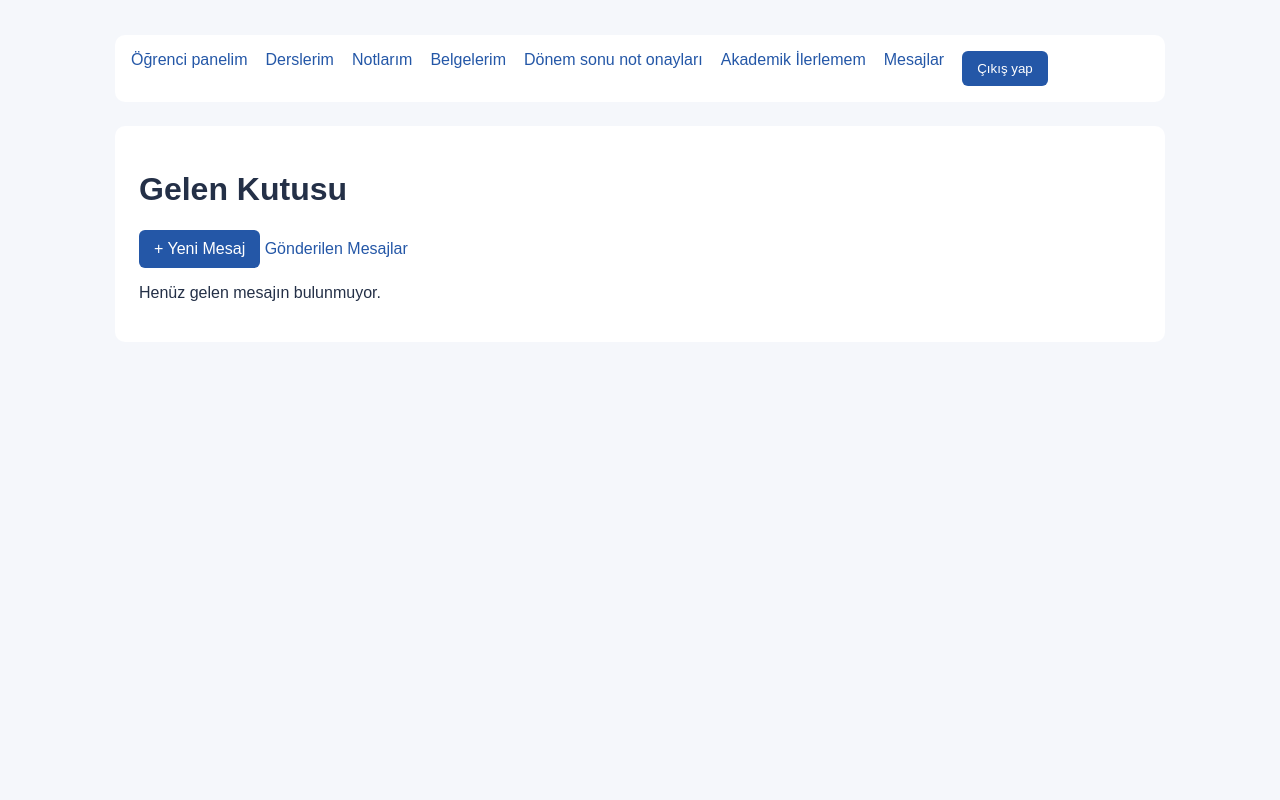
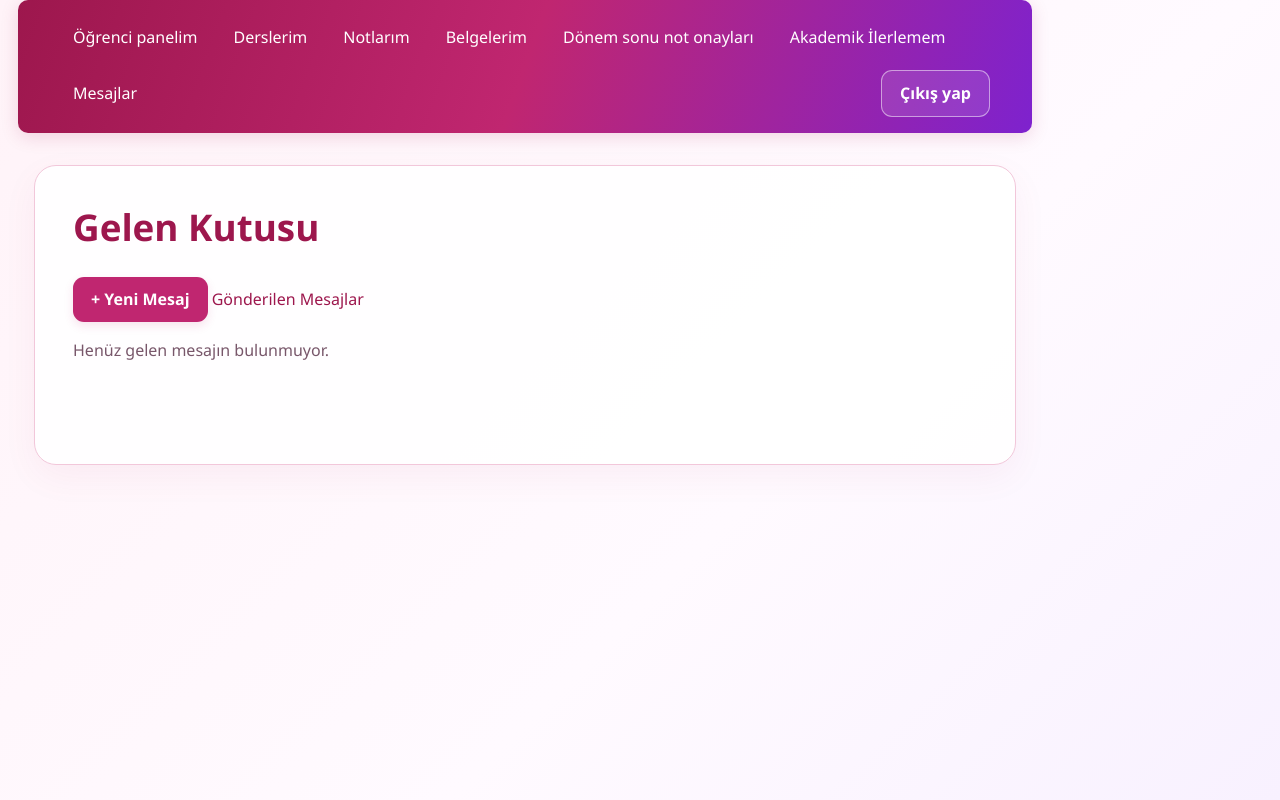
Before and after one commit to ayseceydall/cap-ydp_otomasyon, a Django app: page /mesajlar/ in a window 1280 px wide. Run offline with Django 5.2, Linux system fonts and the light colour scheme; the visitor is signed in with stand-in values (Sample User, id 1); data comes from the database, SQL or seed files in the repository; data that the repository does not hold is empty.

Commit message:
Refresh site with pink theme

```diff
--- a/students/templates/students/base.html
+++ b/students/templates/students/base.html
@@ -82,6 +82,7 @@
         }
     </style>
 
+
 <style>
     .message-badge {
         display: inline-block;
@@ -96,6 +97,243 @@
         text-align: center;
     }
 </style>
+
+
+<style>
+    :root {
+        --pink-light: #fff3f8;
+        --pink-soft: #fce7f3;
+        --pink-border: #f2c7da;
+        --pink-main: #c02670;
+        --pink-dark: #9d174d;
+        --purple: #7e22ce;
+        --text-main: #4a2638;
+        --text-muted: #78576a;
+        --white: #ffffff;
+    }
+
+    * {
+        box-sizing: border-box;
+    }
+
+    body {
+        margin: 0;
+        min-height: 100vh;
+        background: linear-gradient(
+            135deg,
+            #fff3f8 0%,
+            #fffaff 60%,
+            #f8f1ff 100%
+        );
+        color: var(--text-main);
+        font-family: "Segoe UI", Arial, sans-serif;
+        line-height: 1.6;
+    }
+
+    nav {
+        display: flex;
+        flex-wrap: wrap;
+        align-items: center;
+        gap: 10px;
+        padding: 16px clamp(16px, 4vw, 42px);
+        background: linear-gradient(
+            110deg,
+            var(--pink-dark),
+            var(--pink-main),
+            var(--purple)
+        );
+        box-shadow: 0 4px 18px #9d174d26;
+    }
+
+    nav a {
+        display: inline-block;
+        padding: 9px 13px;
+        border-radius: 10px;
+        color: var(--white);
+        text-decoration: none;
+        font-weight: 500;
+        transition: background 0.2s ease;
+    }
+
+    nav a:hover {
+        background: #ffffff26;
+    }
+
+    nav form {
+        margin-left: auto;
+    }
+
+    button,
+    input[type="submit"],
+    a.button {
+        display: inline-block;
+        padding: 10px 18px;
+        border: none;
+        border-radius: 11px;
+        background: var(--pink-main);
+        color: var(--white);
+        font: inherit;
+        font-weight: 600;
+        text-decoration: none;
+        cursor: pointer;
+        box-shadow: 0 4px 10px #c0267020;
+        transition: transform 0.2s ease, background 0.2s ease;
+    }
+
+    button:hover,
+    input[type="submit"]:hover,
+    a.button:hover {
+        background: var(--pink-dark);
+        transform: translateY(-1px);
+    }
+
+    nav button {
+        border: 1px solid #ffffff80;
+        background: #ffffff1c;
+        color: var(--white);
+        box-shadow: none;
+    }
+
+    nav button:hover {
+        background: #ffffff35;
+    }
+
+    main.panel {
+        width: min(1120px, calc(100% - 32px));
+        min-height: 300px;
+        margin: 32px auto;
+        padding: clamp(20px, 4vw, 38px);
+        border: 1px solid var(--pink-border);
+        border-radius: 22px;
+        background: #ffffffed;
+        box-shadow: 0 12px 36px #9d174d0d;
+    }
+
+    h1,
+    h2,
+    h3 {
+        color: var(--pink-dark);
+        line-height: 1.3;
+    }
+
+    h1 {
+        margin-top: 0;
+        font-size: clamp(1.7rem, 4vw, 2.3rem);
+    }
+
+    h2 {
+        margin-top: 30px;
+    }
+
+    p {
+        color: var(--text-muted);
+    }
+
+    main.panel a:not(.button) {
+        color: var(--pink-dark);
+    }
+
+    input:not([type="checkbox"]):not([type="radio"]),
+    select,
+    textarea {
+        width: 100%;
+        max-width: 100%;
+        margin-top: 5px;
+        padding: 11px 12px;
+        border: 1px solid var(--pink-border);
+        border-radius: 10px;
+        background: #fffafd;
+        color: var(--text-main);
+        font: inherit;
+    }
+
+    input:focus,
+    select:focus,
+    textarea:focus {
+        outline: 2px solid #ec489966;
+        border-color: var(--pink-main);
+    }
+
+    label {
+        color: var(--text-main);
+        font-weight: 600;
+    }
+
+    table {
+        width: 100%;
+        border-collapse: collapse;
+        background: var(--white);
+    }
+
+    th {
+        background: var(--pink-soft);
+        color: var(--pink-dark);
+    }
+
+    th,
+    td {
+        padding: 11px 12px;
+        border-color: var(--pink-border) !important;
+        text-align: left;
+    }
+
+    tbody tr:hover {
+        background: #fff7fb;
+    }
+
+    progress {
+        width: 100%;
+        height: 14px;
+        accent-color: var(--pink-main);
+    }
+
+    .message-badge {
+        display: inline-block;
+        min-width: 21px;
+        padding: 2px 7px;
+        border-radius: 20px;
+        background: #ffffff;
+        color: var(--pink-dark);
+        font-size: 12px;
+        font-weight: 700;
+        text-align: center;
+    }
+
+    .success {
+        width: min(1120px, calc(100% - 32px));
+        margin: 18px auto;
+        padding: 13px 17px;
+        border: 1px solid #f2b8d1;
+        border-radius: 12px;
+        background: var(--pink-soft);
+        color: var(--pink-dark);
+    }
+
+    @media (max-width: 640px) {
+        nav {
+            gap: 5px;
+            padding: 12px;
+        }
+
+        nav a {
+            padding: 8px 10px;
+            font-size: 14px;
+        }
+
+        nav form {
+            margin-left: 0;
+        }
+
+        main.panel {
+            margin: 18px auto;
+            padding: 18px;
+        }
+    }
+</style>
+
+
+</head>
+
 
 
 
```
